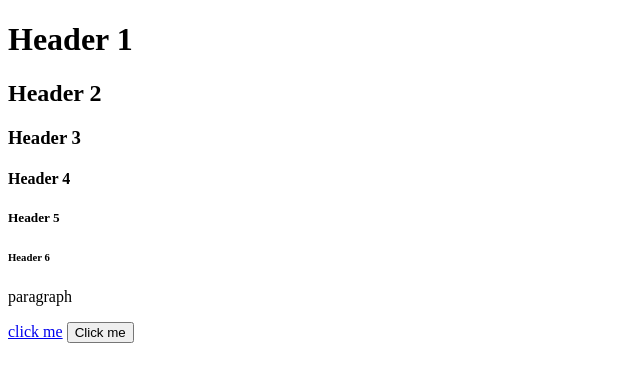
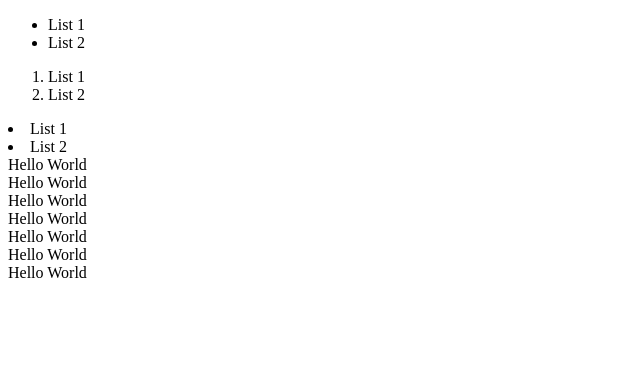
Before and after one commit to ManasC478/ProgrammingClub-WebDev, a plain HTML site: page index.html in a window 1280 px wide. Shown: the whole page, without its empty margins (0-640 px from the left). Drawn offline with Linux system fonts and the light colour scheme.

Commit message:
Update index.html

```diff
--- a/index.html
+++ b/index.html
@@ -7,21 +7,34 @@
     <link href="style.css" rel="stylesheet" type="text/css" />
   </head>
   <body>
-	  <!-- headings have 6 different element -->
-	  <h1>Header 1</h1>
-	  <h2>Header 2</h2>
-	  <h3>Header 3</h3>
-	  <h4>Header 4</h4>
-	  <h5>Header 5</h5>
-	  <h6>Header 6</h6>
 
-	  <!-- paragraphs are normal text -->
-	  <p>paragraph</p>
+	<!-- unordered list -->
+	<ul>
+		<li>List 1</li>
+		<li>List 2</li>
+	</ul>
 
-	  <!-- anchors require a href attribute to be functional -->
-	  <a href="https://www.google.com/">click me</a>
+	<!-- ordered list -->
+	<ol>
+		<li>List 1</li>
+		<li>List 2</li>
+	</ol>
 
-	  <!-- buttons are clickable and require a onclick attribute if you want it to execute a task when clicked on -->
-	  <button onclick="alert('you clicked me')">Click me</button>
+	<!-- you can use the <li> outside of the <ol> and <ul> and it will work fine -->
+	<!-- but usually the <ol> and <ul> are paired with <li> -->
+	<li>List 1</li>
+	<li>List 2</li>
+
+	<!-- container elements -->
+	<!-- these elements don't change the display -->
+	<!-- purpose is to group related elemtents -->
+	<nav>Hello World</nav>
+	<main>Hello World</main>
+	<section>Hello World</section>
+	<article>Hello World</article>
+	<aside>Hello World</aside>
+	<footer>Hello World</footer>
+	<div>Hello World</div>
+
   </body>
 </html>
```
